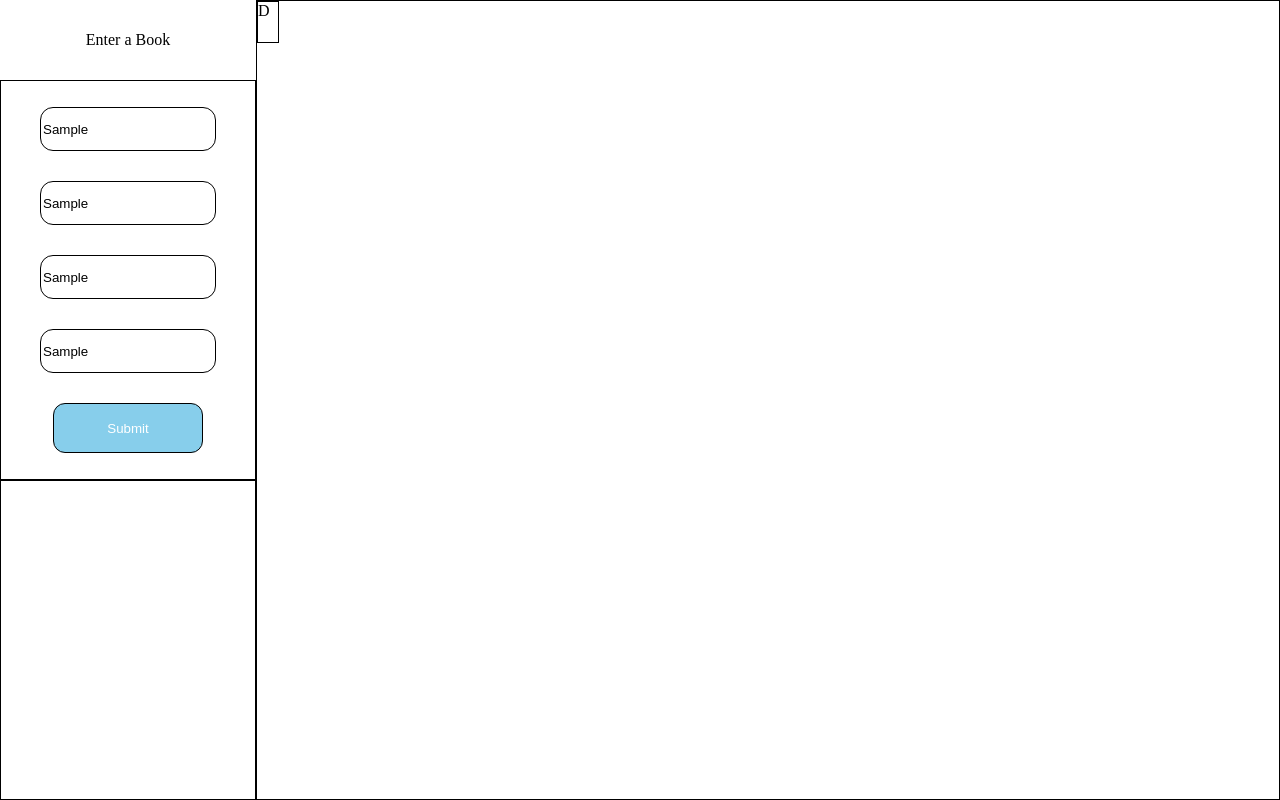
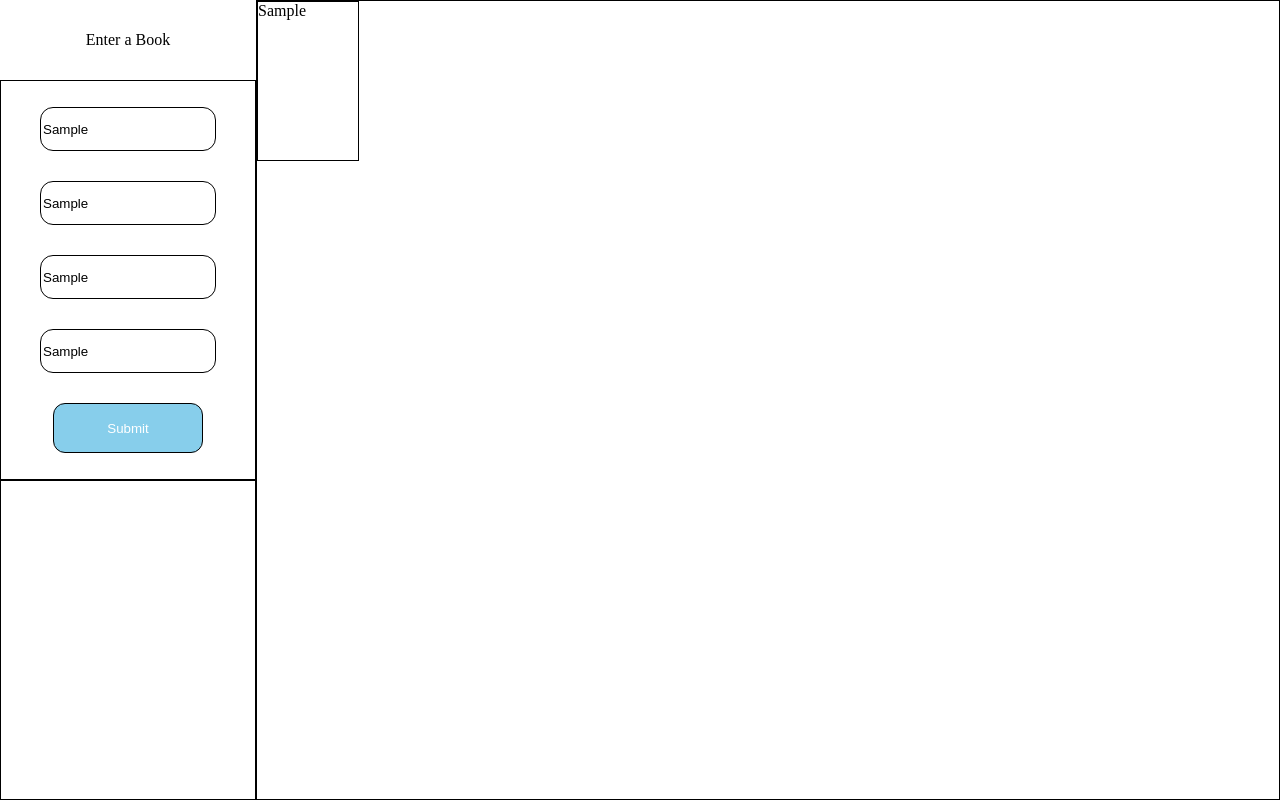
Before and after one commit to armaans055/jspractice, a plain HTML site: page index.html in a window 1280 px wide. Both pictures are taken after typing "Sample", "Sample", "Sample", "Sample" into the empty fields and a click on the button "Submit". Drawn offline with Linux system fonts and the light colour scheme.

Commit message:
made books be added when form submit

```diff
--- a/app.js
+++ b/app.js
@@ -1,6 +1,7 @@
 const myLibrary = []
 currentBook = {}
 const form = document.querySelector('.adder')
+let rightSide = document.querySelector('.right-side')
 class Book {
     constructor(title, author, pages, read) {
         this.title = title;
@@ -29,7 +30,8 @@ form.addEventListener('submit', (e)=>{
     const newBook = document.createElement("div")
     newContent = document.createTextNode(currentBook.title)
     newBook.appendChild(newContent)
-    newBook.setAttribute("style","width: 30px")
-    newBook.setAttribute("style","height: 60px")
-
+    newBook.setAttribute("style","width: 5%")
+    newBook.setAttribute("style","height: 5px")
+    newBook.setAttribute("style","border: 1px solid black")
+    rightSide.appendChild(newBook)
 })
--- a/index.html
+++ b/index.html
@@ -22,7 +22,6 @@
 
         </div>
         <div class="right-side">
-            <div class="book">D</div>
         </div>
     </div>
 
--- a/style.css
+++ b/style.css
@@ -26,6 +26,8 @@ body, html{
     display: grid;
     grid-area: 1 / 3 / 11 / 11;
     border: 1px solid black;
+    grid-template-rows: 20% 20% 20% 20% 20%;
+    grid-template-columns:10% 10% 10% 10% 10% 10% 10% 10% 10% 10%;
 }
 
 .adder{
```
